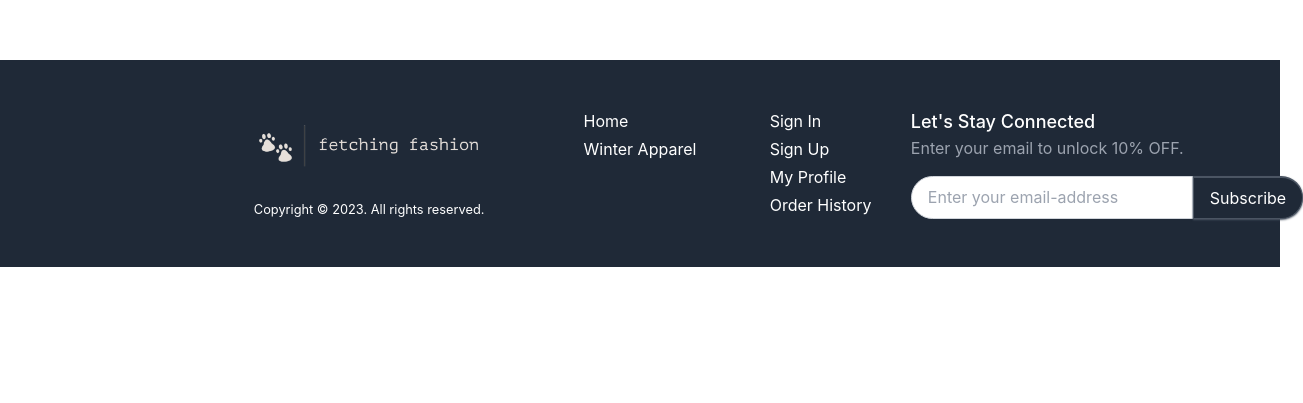
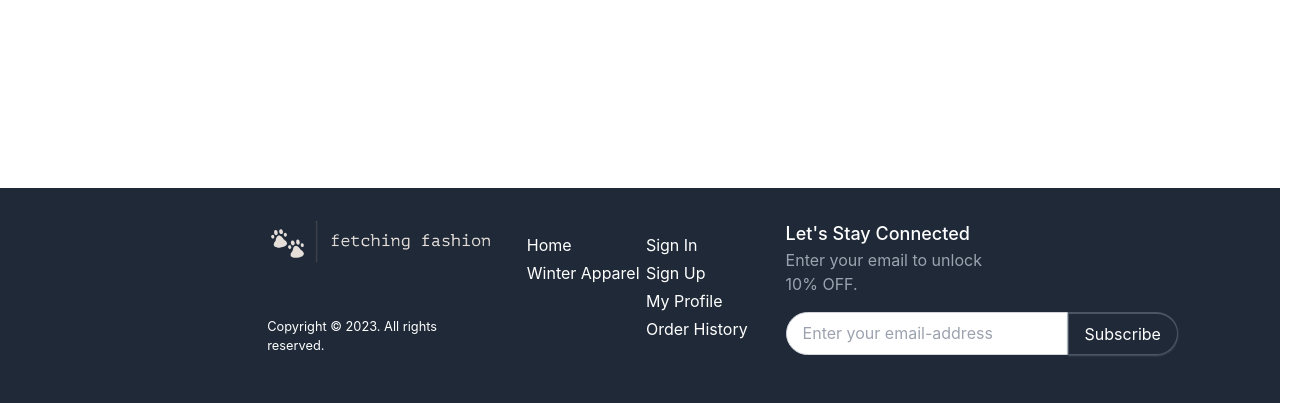
Before and after one commit to noh24/fetching-fashion, a React (Create React App) app in the folder frontend/: page /profile in a window 1280 px wide. Shown: the part 844-1247 px from the top of the page, 1303 px wide, since content can reach past the window. Before the commit the page ends 1111 px from the top, so only its background shows below. Built offline with nearby package versions, Linux system fonts and the light colour scheme; sample sign-in values are in the browser's storage.

Commit message:
adjust spacing in footer

```diff
--- a/frontend/src/components/Footer.jsx
+++ b/frontend/src/components/Footer.jsx
@@ -17,12 +17,12 @@ const Footer = () => {
     }
   };
   return (
-    <section className='w-full px-2 flex flex-col bg-gray-800 text-white py-4 lg:py-12'>
-      <article className='lg:grid lg:grid-cols-7 lg:grid-rows- flex flex-col justify-between items-center h-full space-y-8 lg:space-y-0'>
+    <section className='w-full mt-32 px-2 flex flex-col bg-gray-800 text-white py-4 lg:pb-12 lg:pt-8'>
+      <article className='lg:grid lg:grid-cols-5 lg:gap-8 flex flex-col justify-between items-center h-full space-y-8 lg:space-y-0'>
         {/* LOGO */}
-        <div className='xl:col-start-2 lg:col-span-2 row-span-2 flex flex-col justify-between items-center h-full pt-4'>
+        <div className='lg:col-start-2 lg:col-span-1 flex flex-col justify-between items-center h-full pt-4'>
           <img
-            className='object-cover w-56 invert'
+            className='object-cover w-56 -mt-4 invert'
             src='/images/fetching-fashion-1.png'
             alt='fetching fashion logo'
           />
@@ -31,7 +31,7 @@ const Footer = () => {
           </small>
         </div>
         {/* LINKS */}
-        <div className='grid grid-cols-2 lg:col-span-2 w-full'>
+        <div className='grid grid-cols-2 col-span-1 lg:gap-0 gap-12'>
           <div className='flex justify-center'>
             <div className='flex flex-col gap-1'>
               <Link className='hover:opacity-80' to='/'>Home</Link>
@@ -48,7 +48,7 @@ const Footer = () => {
           </div>
         </div>
         {/* CTA */}
-        <div className='lg:col-span-2 flex flex-col'>
+        <div className='lg:col-span-1 flex flex-col'>
           <h1 className='font-medium text-lg text-white'>Let's Stay Connected</h1>
           <p className='text-gray-400'>Enter your email to unlock 10% OFF.</p>
           <form onSubmit={submitHandler} className='mt-4 flex-nowrap flex flex-auto'>
@@ -67,7 +67,7 @@ const Footer = () => {
             </button>
           </form>
         </div>
-        {/* COPYRIGHT */}
+        {/* COPYRIGHT FOR MOBILE */}
         <small className='lg:hidden'>
           Copyright &copy; 2023. All rights reserved.{" "}
         </small>
```
